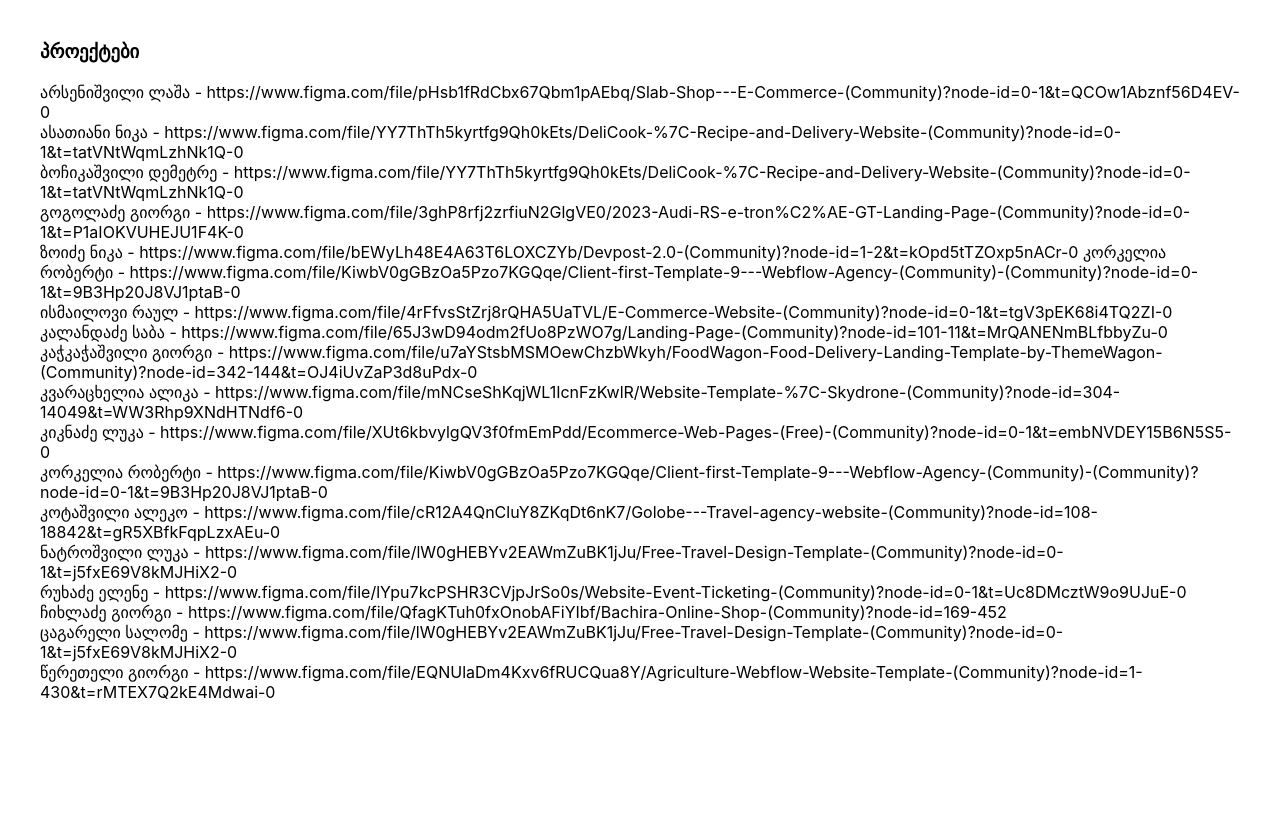
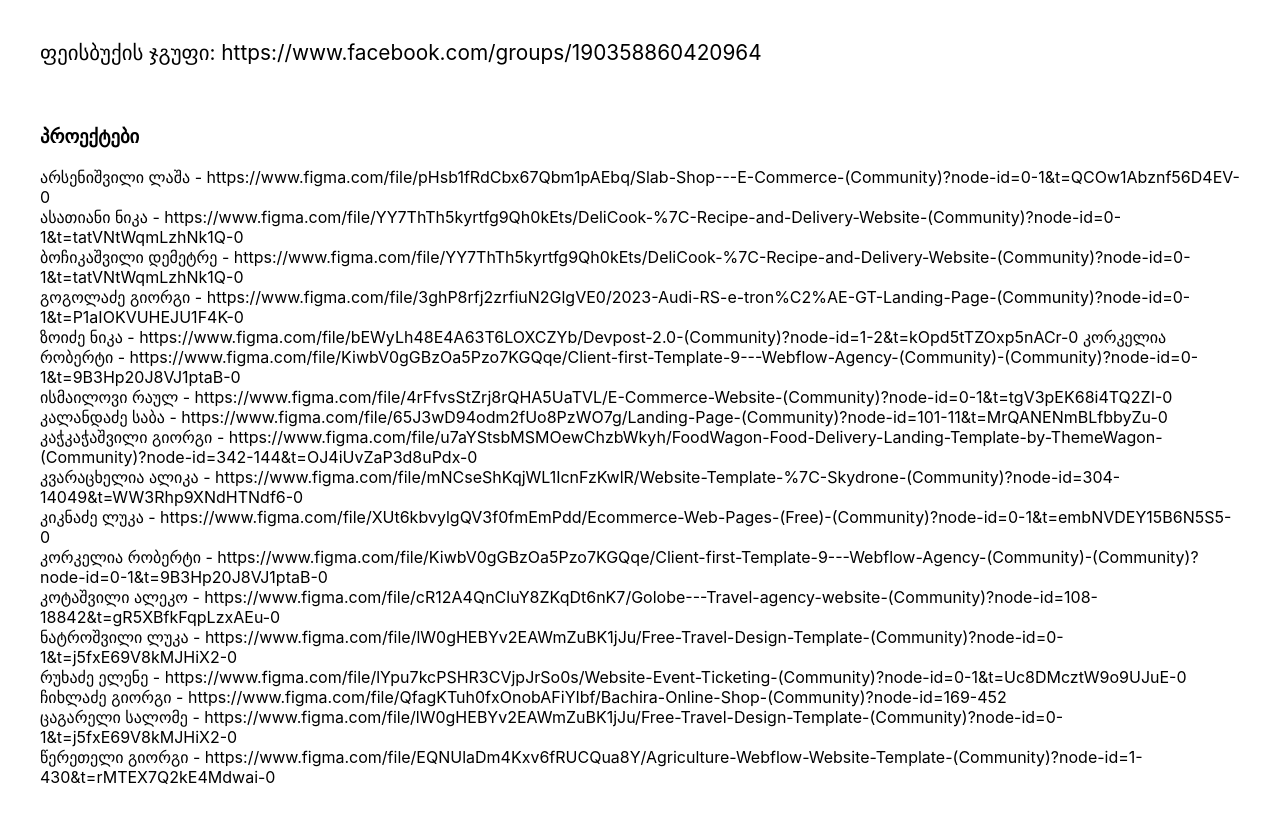
Before and after one commit to tsogi/portfolio, a React (Create React App) app: page /sn124 in a window 1280 px wide. Shown: the top 822 px of the page. Built offline with nearby package versions, Linux system fonts and the light colour scheme.

Commit message:
Add facebook link

```diff
--- a/src/components/Sn124.js
+++ b/src/components/Sn124.js
@@ -1,8 +1,8 @@
 function Sn124(props){
     return <div style={{margin: "40px"}} className="sn124">
-        <div>
-            <span></span>
-            <span></span>
+        <div style={{ fontSize: "1.3rem", marginBottom: "60px" }}>
+            <span>ფეისბუქის ჯგუფი: </span>
+            <span>https://www.facebook.com/groups/190358860420964</span>
         </div>
         <div>
             <h3>პროექტები</h3>
```
